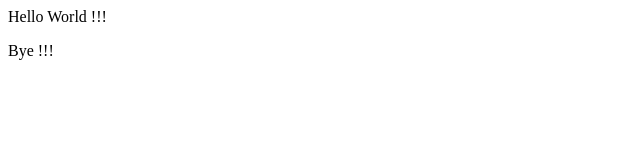
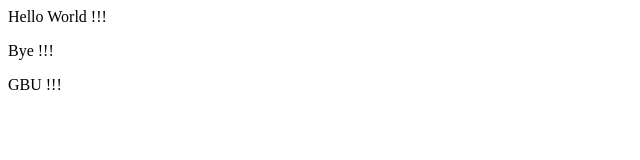
Before and after one commit to souvik001122/repo1, a plain HTML site: page index.html in a window 1280 px wide. Shown: the full height of the page, 0-640 px from the left. Drawn offline with Linux system fonts and the light colour scheme.

Commit message:
Add 2nd line

```diff
--- a/index.html
+++ b/index.html
@@ -1,2 +1,3 @@
 <p>Hello World !!!</p>
 <p>Bye !!!</p>
+<p>GBU !!!</p>
```
